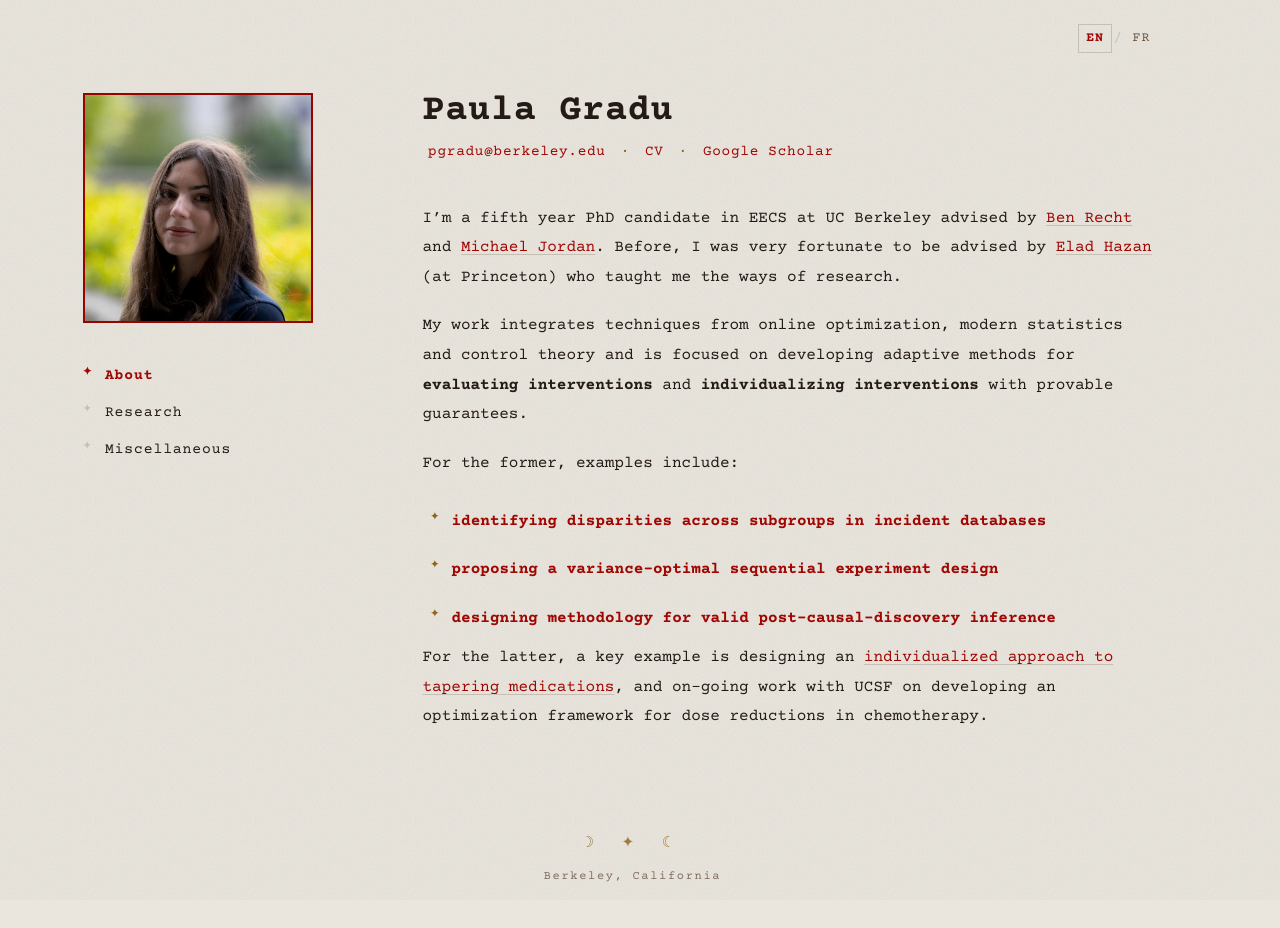
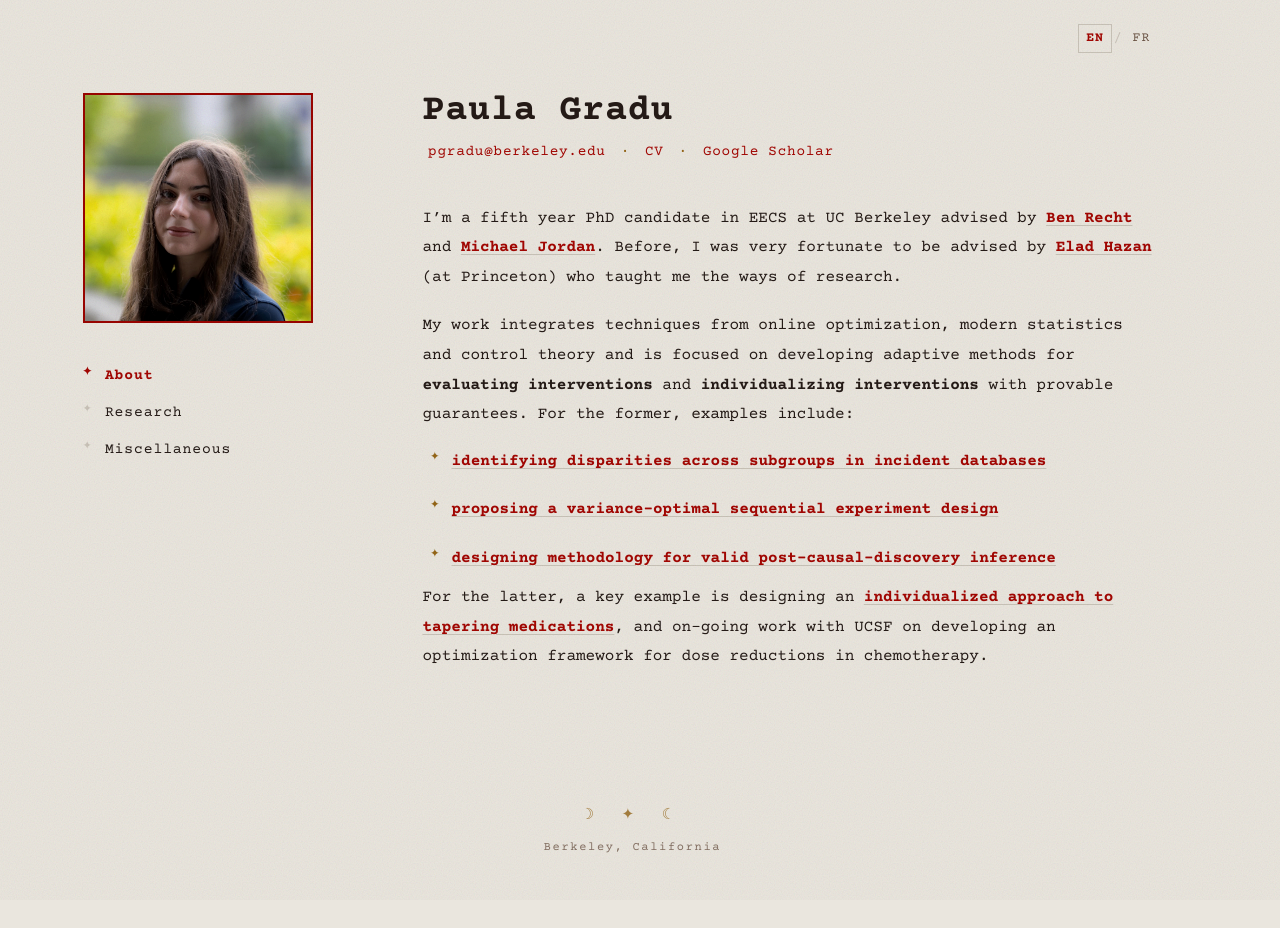
Before and after one commit to paula-gradu/paula-gradu.github.io, a Jekyll site: the page built from index.md, in a window 1280 px wide. Built offline with Jekyll 4.4.1, drawn with Linux system fonts in a browser that asks for light colours; our own code applies the rules of GitHub Pages for plain Markdown files; after the commit the page ends 900 px from its top, so only the background shows below that.

Commit message:
About page: bold red links, tighter list lead-in, no card hover
Lead-in sentence folded back into its paragraph and the list pulled up
under it. All About links now take the paper-title red and weight with the
soft underline, and rows there don't change background on hover. Scoped to
the About pane so Research and Miscellaneous are untouched.

Co-Authored-By: Claude Opus 5 <noreply@anthropic.com>

```diff
--- a/_layouts/default.html
+++ b/_layouts/default.html
@@ -260,6 +260,26 @@
   .pane li a:hover{text-decoration-color:var(--blue-ink);}
 
 
+  /* -------- About pane only — Research/Miscellaneous keep their own look --
+     every link here gets the paper-title red and weight, keeps the soft
+     underline, and the rows don't take the card hover treatment          */
+  .pane[data-pane="home"] a{
+    font-weight:700;
+    color:var(--red);
+    text-decoration-color:var(--rule);
+  }
+  .pane[data-pane="home"] li a{text-decoration-color:var(--rule);}
+  .pane[data-pane="home"] a:hover{
+    color:var(--blue-ink);
+    text-decoration-color:var(--blue-ink);
+  }
+  .pane[data-pane="home"] li:hover{
+    background:none;
+    border-color:transparent;
+  }
+  /* let the list sit up close to the sentence that introduces it */
+  .pane[data-pane="home"] ul{margin-top:-.7rem;}
+
   /* -------- cosmos mode: the whole ground goes night on Cool links ------
      the supplied red is 2.29:1 on this background, so the accents are
      lifted variants of the same hues rather than the light-mode values  */
--- a/index.md
+++ b/index.md
@@ -9,13 +9,11 @@ layout: default
 
 I'm a fifth year PhD candidate in EECS at UC Berkeley advised by [Ben Recht](http://people.eecs.berkeley.edu/~brecht/index.html) and [Michael Jordan](http://people.eecs.berkeley.edu/~jordan/). Before, I was very fortunate to be advised by [Elad Hazan](https://www.cs.princeton.edu/~ehazan/) (at Princeton) who taught me the ways of research.
 
-My work integrates techniques from online optimization, modern statistics and control theory and is focused on developing adaptive methods for **evaluating interventions** and **individualizing interventions** with provable guarantees.
+My work integrates techniques from online optimization, modern statistics and control theory and is focused on developing adaptive methods for **evaluating interventions** and **individualizing interventions** with provable guarantees. For the former, examples include:
 
-For the former, examples include:
-
-- [**identifying disparities across subgroups in incident databases**](https://arxiv.org/abs/2502.08166)
-- [**proposing a variance-optimal sequential experiment design**](https://arxiv.org/abs/2305.17187)
-- [**designing methodology for valid post-causal-discovery inference**](https://arxiv.org/abs/2208.05949)
+- [identifying disparities across subgroups in incident databases](https://arxiv.org/abs/2502.08166)
+- [proposing a variance-optimal sequential experiment design](https://arxiv.org/abs/2305.17187)
+- [designing methodology for valid post-causal-discovery inference](https://arxiv.org/abs/2208.05949)
 
 For the latter, a key example is designing an [individualized approach to tapering medications](https://arxiv.org/abs/2309.11629), and on-going work with UCSF on developing an optimization framework for dose reductions in chemotherapy.
 
@@ -25,13 +23,11 @@ For the latter, a key example is designing an [individualized approach to taperi
 
 Je suis en cinquième année de doctorat en EECS à UC Berkeley, sous la direction de [Ben Recht](http://people.eecs.berkeley.edu/~brecht/index.html) et [Michael Jordan](http://people.eecs.berkeley.edu/~jordan/). Auparavant, j'ai eu la grande chance d'être encadrée par [Elad Hazan](https://www.cs.princeton.edu/~ehazan/) (à Princeton), qui m'a appris le métier de la recherche.
 
-Mes travaux mêlent optimisation en ligne, statistique moderne et théorie du contrôle, et portent sur le développement de méthodes adaptatives pour **évaluer les interventions** et **individualiser les interventions**, avec des garanties démontrables.
+Mes travaux mêlent optimisation en ligne, statistique moderne et théorie du contrôle, et portent sur le développement de méthodes adaptatives pour **évaluer les interventions** et **individualiser les interventions**, avec des garanties démontrables. Pour le premier volet, on peut citer :
 
-Pour le premier volet, on peut citer :
-
-- [**l'identification de disparités entre sous-groupes dans les bases de données d'incidents**](https://arxiv.org/abs/2502.08166)
-- [**la proposition d'un plan d'expérience séquentiel à variance optimale**](https://arxiv.org/abs/2305.17187)
-- [**la conception d'une méthodologie d'inférence valide après découverte causale**](https://arxiv.org/abs/2208.05949)
+- [l'identification de disparités entre sous-groupes dans les bases de données d'incidents](https://arxiv.org/abs/2502.08166)
+- [la proposition d'un plan d'expérience séquentiel à variance optimale](https://arxiv.org/abs/2305.17187)
+- [la conception d'une méthodologie d'inférence valide après découverte causale](https://arxiv.org/abs/2208.05949)
 
 Pour le second, un exemple central est [une approche individualisée de la réduction progressive des médicaments](https://arxiv.org/abs/2309.11629), ainsi que des travaux en cours avec l'UCSF visant à développer un cadre d'optimisation pour la réduction des doses en chimiothérapie.
 
```
